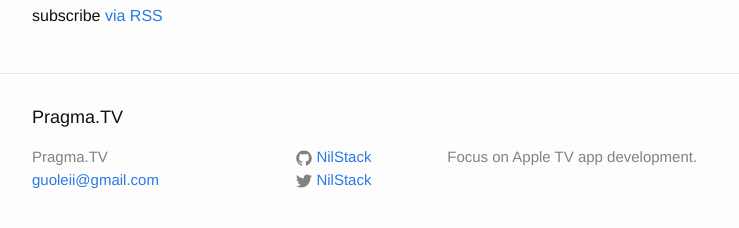
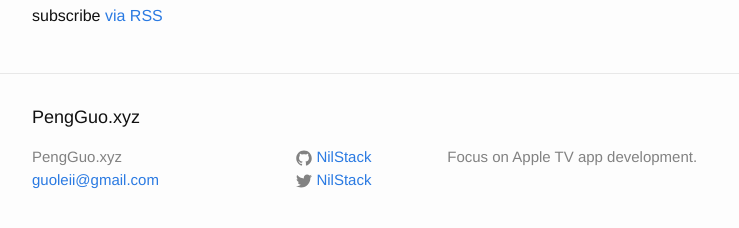
Before and after one commit to GitPeng/GitPeng.github.io, a Jekyll site: the page built from index.html, in a window 1280 px wide and 900 px high, scrolled down 636 px. Shown: the part 649-877 px from the top of the window, without its empty margins (238-977 px from the left). Built offline with Jekyll 4.4.1, drawn with Linux system fonts in a browser that asks for light colours.

Commit message:
change domain to pengguo.xyz

```diff
--- a/CNAME
+++ b/CNAME
@@ -1 +1 @@
-pragma.tv
+pengguo.xyz
--- a/_config.yml
+++ b/_config.yml
@@ -1,10 +1,10 @@
 # Site settings
-title: Pragma.TV
+title: PengGuo.xyz
 email: guoleii@gmail.com
 description: > # this means to ignore newlines until "baseurl:"
   Focus on Apple TV app development.
 baseurl: "" # the subpath of your site, e.g. /blog/
-url: "http://pragma.tv" # the base hostname & protocol for your site
+url: "http://PengGuo.xyz" # the base hostname & protocol for your site
 twitter_username: NilStack
 github_username:  NilStack
 
```
